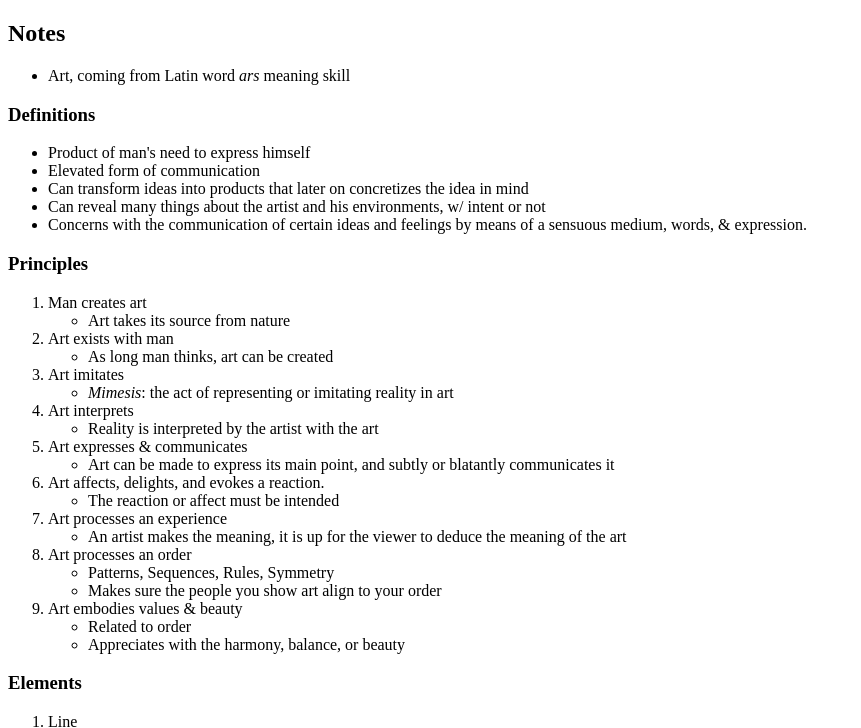
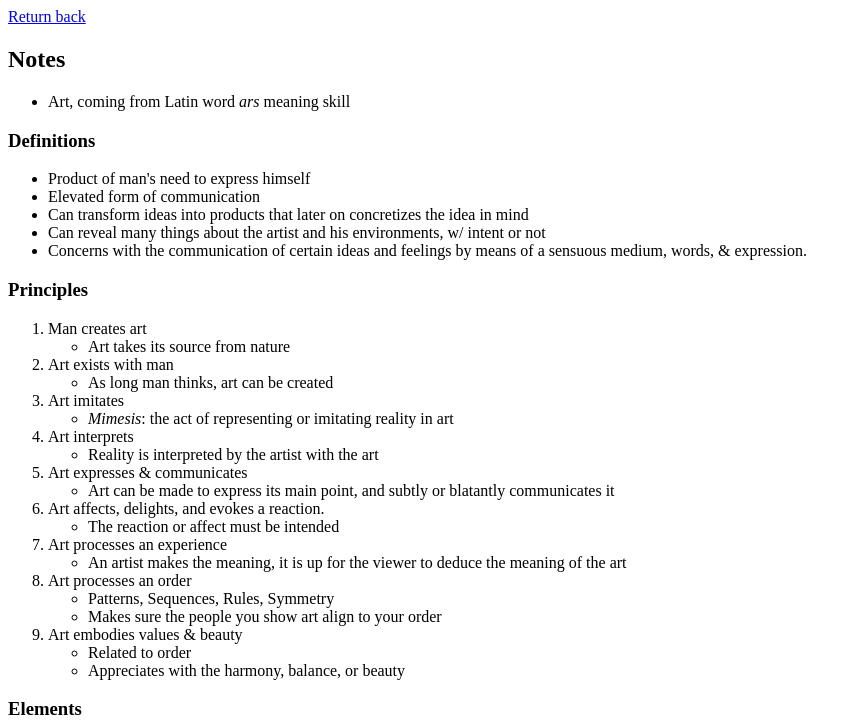
Before and after one commit to ditherdithering/ditherdithering.github.io, a plain HTML site: page notes/eng103.html in a window 1280 px wide. Shown: the top 728 px of the page, without its empty margins (0-861 px from the left). Drawn offline with Linux system fonts and the light colour scheme.

Commit message:
forgot the return back

```diff
--- a/notes/eng103.html
+++ b/notes/eng103.html
@@ -1,6 +1,7 @@
 <!DOCTYPE html>
 <html>
     <body>
+        <a href="../index.html">Return back</a>
         <h2>Notes</h2>
         <ul>
         <li>Art, coming from Latin word <em>ars</em> meaning skill</li>
```
Also changed, not shown: notes/pe103.html (+1 -0 lines), notes/soc101.html (+1 -0 lines).
